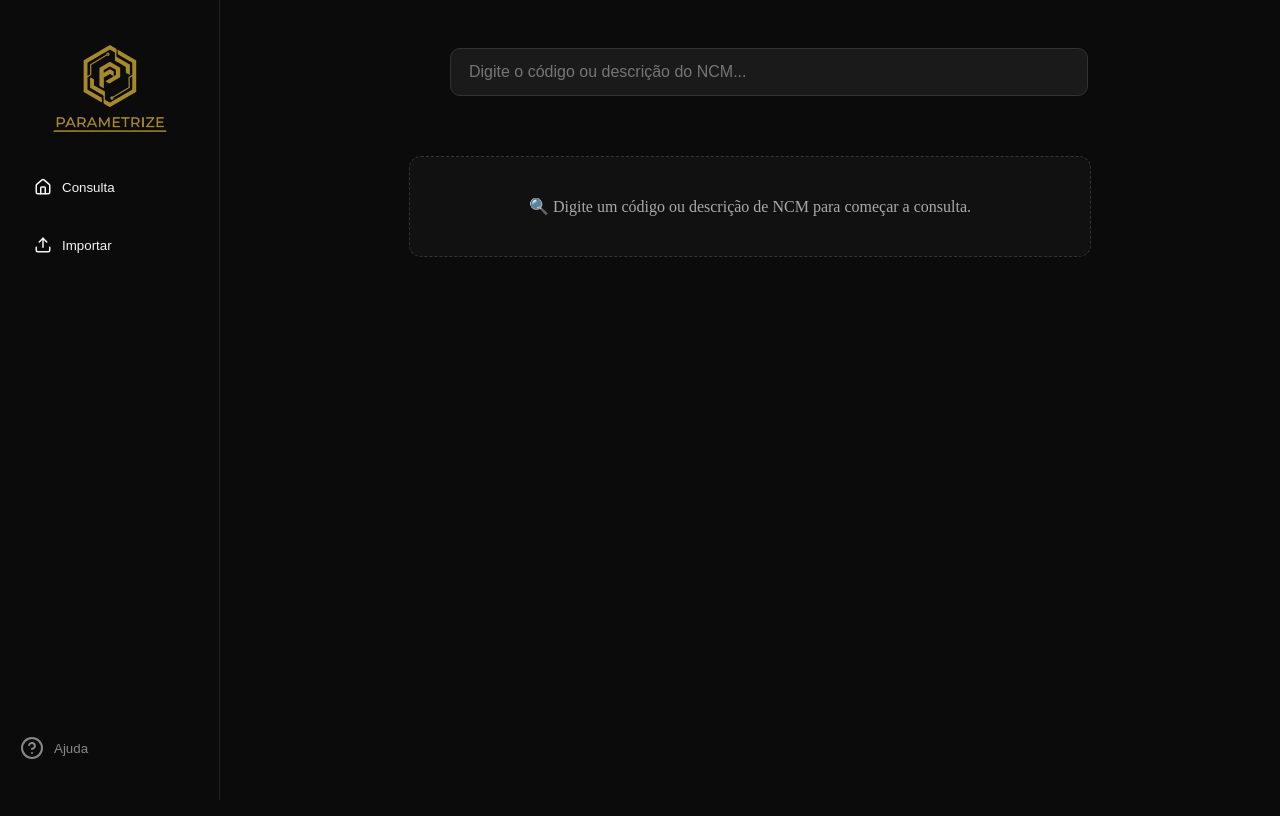
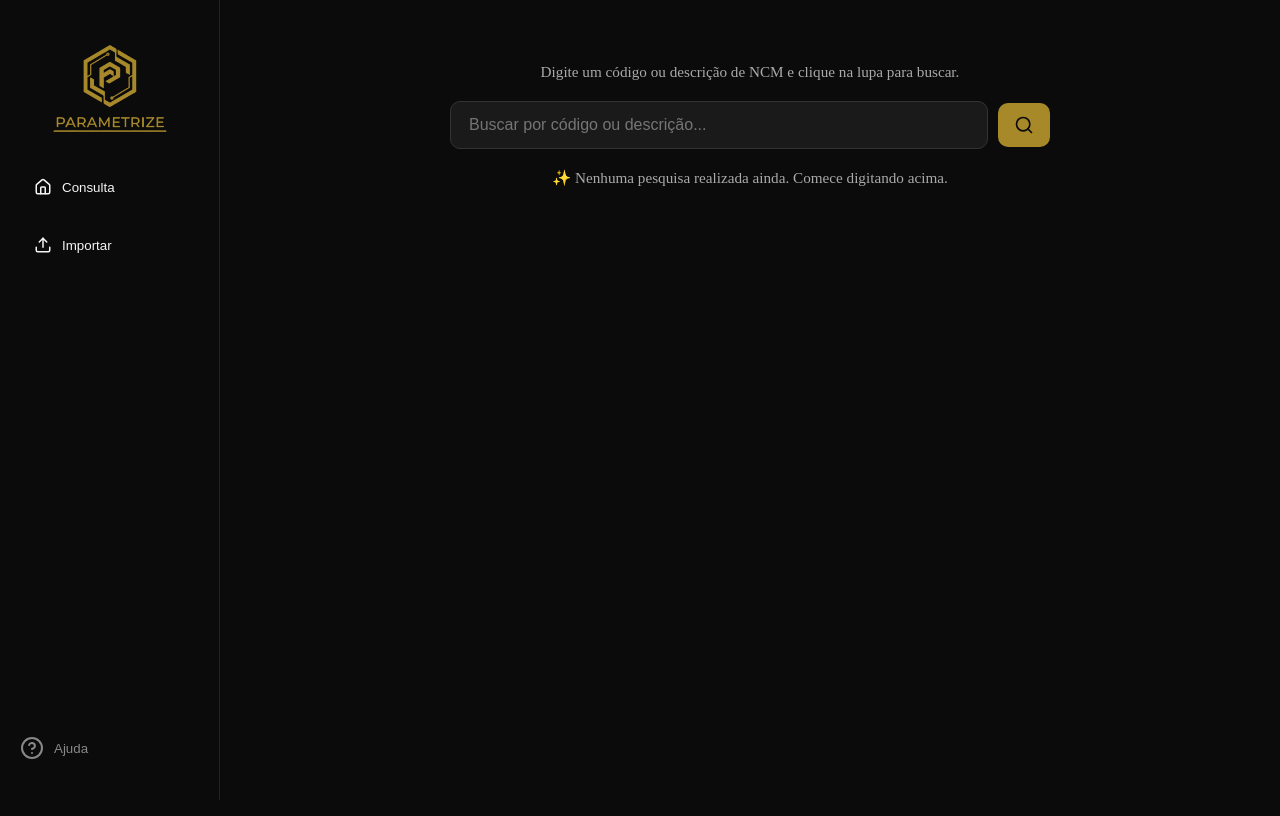
Before and after one commit to teuac/parametrize, a React app in the folder frontend/: page / in a window 1280 px wide. Built offline with nearby package versions, Linux system fonts and the light colour scheme; sample sign-in values are in the browser's storage; the HTML template or start-up script is replaced by a standard one.

Commit message:
mudanca no layout da dashboard

```diff
--- a/frontend/src/pages/Dashboard.jsx
+++ b/frontend/src/pages/Dashboard.jsx
@@ -1,8 +1,8 @@
 import { useState, useEffect } from "react";
-import styled from "styled-components";
+import styled, { createGlobalStyle } from "styled-components";
 import { api } from "../api/http";
 import Sidebar from "../components/Sidebar";
-import { createGlobalStyle } from 'styled-components'
+import { Search } from "lucide-react";
 
 const Layout = styled.div`
   display: flex;
@@ -37,13 +37,13 @@ const Content = styled.div`
 const SearchBar = styled.div`
   position: relative;
   max-width: 600px;
-  margin: 0 auto 40px;
+  margin: 0 auto 20px;
   display: flex;
-  flex-direction: column;
+  align-items: center;
   gap: 10px;
 
   input {
-    width: 100%;
+    flex: 1;
     padding: 14px 18px;
     border-radius: 10px;
     border: 1px solid #333;
@@ -58,6 +58,27 @@ const SearchBar = styled.div`
       box-shadow: 0 0 6px rgba(168, 137, 42, 0.5);
     }
   }
+
+  button {
+    background: #a8892a;
+    border: none;
+    border-radius: 10px;
+    color: #0b0b0b;
+    padding: 12px 16px;
+    cursor: pointer;
+    display: flex;
+    align-items: center;
+    transition: 0.3s;
+
+    &:hover {
+      background: #b69733;
+    }
+
+    svg {
+      height: 20px;
+      width: 20px;
+    }
+  }
 `;
 
 const SuggestionBox = styled.div`
@@ -68,6 +89,8 @@ const SuggestionBox = styled.div`
   max-height: 200px;
   overflow-y: auto;
   box-shadow: 0 0 10px rgba(168, 137, 42, 0.15);
+  max-width: 600px;
+  margin: 0 auto;
 `;
 
 const SuggestionItem = styled.div`
@@ -82,44 +105,46 @@ const SuggestionItem = styled.div`
   }
 `;
 
+const NcmGroup = styled.div`
+  margin-bottom: 30px;
+  border: 1px solid #222;
+  border-radius: 12px;
+  overflow: hidden;
+`;
+
+const NcmHeader = styled.div`
+  background: ${({ pinned }) => (pinned ? "#a8892a" : "#1a1a1a")};
+  color: ${({ pinned }) => (pinned ? "#0b0b0b" : "#f5f5f5")};
+  font-weight: 600;
+  padding: 14px 18px;
+  cursor: pointer;
+  transition: 0.3s;
+  display: flex;
+  justify-content: space-between;
+  align-items: center;
+
+  &:hover {
+    background: ${({ pinned }) => (pinned ? "#b69733" : "#2a2a2a")};
+  }
+`;
+
 const Grid = styled.div`
   display: grid;
-  grid-template-columns: repeat(auto-fit, minmax(320px, 1fr));
-  gap: 20px;
+  grid-template-columns: repeat(auto-fit, minmax(300px, 1fr));
+  gap: 15px;
+  padding: 16px;
+  background: #111;
 `;
 
 const Card = styled.div`
-  background: #111;
-  border: 1px solid #222;
-  border-radius: 16px;
-  padding: 20px;
-  box-shadow: 0 0 15px rgba(168, 137, 42, 0.08);
-  transition: 0.2s;
-  position: relative;
-
-  &:hover {
-    border-color: #a8892a;
-    transform: translateY(-2px);
-  }
-`;
-
-const NcmCode = styled.h2`
-  color: #a8892a;
-  font-size: 1.3rem;
-  margin-bottom: 6px;
-`;
-
-const NcmDesc = styled.p`
-  color: #ccc;
-  font-size: 0.95rem;
-  margin-bottom: 12px;
+  background: #1a1a1a;
+  border: 1px solid #333;
+  border-radius: 12px;
+  padding: 16px;
+  box-shadow: 0 0 10px rgba(168, 137, 42, 0.08);
 `;
 
 const Section = styled.div`
-  margin-top: 10px;
-  background: #1a1a1a;
-  border-radius: 10px;
-  padding: 10px 12px;
   font-size: 0.9rem;
   color: #eee;
 
@@ -131,39 +156,30 @@ const Section = styled.div`
     margin: 4px 0;
   }
 `;
-const EmptyMessage = styled.div`
+
+const InfoMessage = styled.p`
   text-align: center;
   color: #aaa;
-  font-size: 1rem;
-  margin-top: 60px;
-  padding: 40px;
-  background: #111;
-  border-radius: 12px;
-  border: 1px dashed #333;
-  max-width: 600px;
-  margin-left: auto;
-  margin-right: auto;
-
-  @media (max-width: 768px) {
   font-size: 0.95rem;
-    padding: 20px;
-  }
+  margin-bottom: 20px;
 `;
 
 export default function Dashboard() {
-  useEffect(() => {
-    document.documentElement.classList.add('app-full-bleed');
-    return () => document.documentElement.classList.remove('app-full-bleed');
-  }, []);
   const [query, setQuery] = useState("");
   const [suggestions, setSuggestions] = useState([]);
   const [items, setItems] = useState([]);
+  const [pinnedCodes, setPinnedCodes] = useState([]);
+
+  useEffect(() => {
+    document.documentElement.classList.add("app-full-bleed");
+    return () => document.documentElement.classList.remove("app-full-bleed");
+  }, []);
 
   async function fetchSuggestions(value) {
     if (!value.trim()) return setSuggestions([]);
     try {
       const { data } = await api.get("/ncm", { params: { q: value } });
-      setSuggestions(data.slice(0, 5)); // só 5 sugestões
+      setSuggestions(data.slice(0, 5));
     } catch (err) {
       console.error("Erro ao buscar sugestões:", err);
     }
@@ -174,28 +190,52 @@ export default function Dashboard() {
     setSuggestions([]);
     try {
       const { data } = await api.get("/ncm", { params: { q: code } });
-      setItems(data);
+      // mantém os itens já travados
+      const pinnedItems = items.filter((i) => pinnedCodes.includes(i.codigo));
+      setItems([...pinnedItems, ...data]);
     } catch (err) {
       console.error("Erro ao buscar NCM:", err);
     }
   }
+
+  function togglePin(codigo) {
+    setPinnedCodes((prev) =>
+      prev.includes(codigo)
+        ? prev.filter((c) => c !== codigo)
+        : [...prev, codigo]
+    );
+  }
+
+  // Agrupa por código NCM
+  const groupedItems = items.reduce((acc, item) => {
+    if (!acc[item.codigo]) acc[item.codigo] = [];
+    acc[item.codigo].push(item);
+    return acc;
+  }, {});
 
   return (
     <>
       <DashboardOverrides />
       <Layout>
         <Sidebar />
+        <Content>
+          <InfoMessage>
+             Digite um código ou descrição de NCM e clique na lupa para buscar.
+          </InfoMessage>
 
-      <Content>
           <SearchBar>
             <input
-            placeholder="Digite o código ou descrição do NCM..."
+              placeholder="Buscar por código ou descrição..."
               value={query}
               onChange={(e) => {
                 setQuery(e.target.value);
                 fetchSuggestions(e.target.value);
               }}
             />
+            <button onClick={() => searchNcm(query)}>
+              <Search />
+            </button>
+          </SearchBar>
 
           {suggestions.length > 0 && (
             <SuggestionBox>
@@ -209,23 +249,34 @@ export default function Dashboard() {
               ))}
             </SuggestionBox>
           )}
-        </SearchBar>
-{items.length === 0 && !query.trim() ? (
-  <EmptyMessage>
-    🔍 Digite um código ou descrição de NCM para começar a consulta.
-  </EmptyMessage>
-) : items.length === 0 ? (
-  <EmptyMessage>Nenhum resultado encontrado.</EmptyMessage>
-) : (
+
+          {/* Se não houver resultados */}
+          {Object.keys(groupedItems).length === 0 && !query.trim() && (
+            <InfoMessage>
+              ✨ Nenhuma pesquisa realizada ainda. Comece digitando acima.
+            </InfoMessage>
+          )}
+
+          {/* Renderiza grupos */}
+          {Object.entries(groupedItems).map(([codigo, group]) => (
+            <NcmGroup key={codigo}>
+              <NcmHeader
+                pinned={pinnedCodes.includes(codigo)}
+                onClick={() => togglePin(codigo)}
+              >
+                <span>{codigo}</span>
+                <span>
+                  {pinnedCodes.includes(codigo)
+                    ? "📌 Fixado"
+                    : "📍 Clique para fixar"}
+                </span>
+              </NcmHeader>
+
               <Grid>
-    {items.map((item) => (
+                {group.map((item) => (
                   <Card key={`${item.codigo}-${item.cClasstrib}`}>
-        <NcmCode>{item.codigo}</NcmCode>
-        <NcmDesc>{item.descricao}</NcmDesc>
-
                     {item.classTrib && (
                       <Section>
-            <strong>Classificação Tributária</strong>
                         <p>
                           <strong>Código:</strong>{" "}
                           {item.classTrib.codigoClassTrib
@@ -233,7 +284,8 @@ export default function Dashboard() {
                             .padStart(6, "0")}
                         </p>
                         <p>
-              <strong>CST:</strong> {item.classTrib.cstIbsCbs || "—"}
+                          <strong>CST:</strong>{" "}
+                          {item.classTrib.cstIbsCbs || "—"}
                         </p>
                         <p>
                           <strong>Descrição:</strong>{" "}
@@ -248,8 +300,8 @@ export default function Dashboard() {
                   </Card>
                 ))}
               </Grid>
-)}
-
+            </NcmGroup>
+          ))}
         </Content>
       </Layout>
     </>
```
Lines whose indentation alone changed are shown as unchanged.
